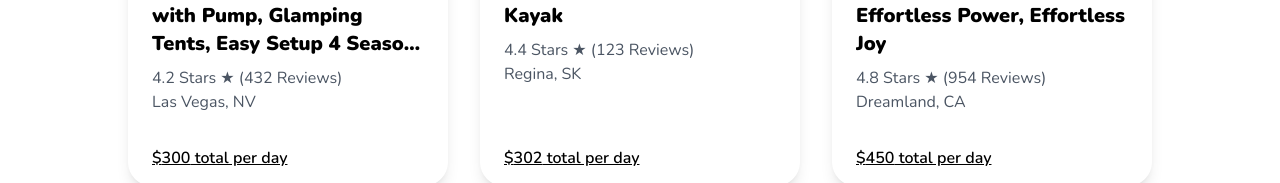
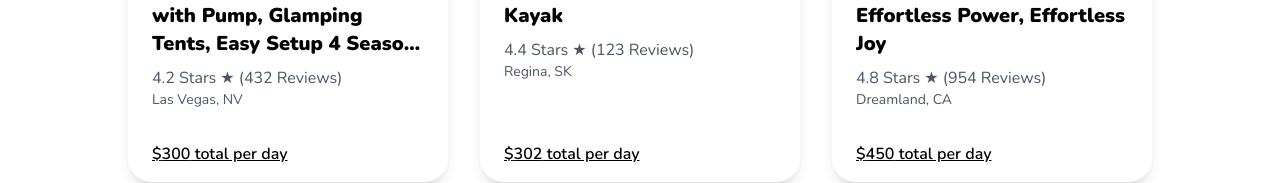
Before and after one commit to MaxLivesInTheMatrix/rec-rent, a Next.js app: page / in a window 1280 px wide. Shown: the part 522-705 px from the top of the page. Built offline with nearby package versions, Linux system fonts and the light colour scheme; what cities.json would draw is missing.

Commit message:
added modal and other stuff

```diff
--- a/app/components/Listing.tsx
+++ b/app/components/Listing.tsx
@@ -35,7 +35,7 @@ const Listing: React.FC<ListingProps> = ({
                         <p className="text-gray-600 text-base">
                             {rating} Stars ★ ({reviews} Reviews)
                         </p>
-                        <p className="text-gray-600 text-base">
+                        <p className="text-gray-600 text-sm">
                             {location}
                         </p>
                     </div>
--- a/app/listing/[slug]/page.tsx
+++ b/app/listing/[slug]/page.tsx
@@ -3,14 +3,20 @@
 import mock from "../../../public/mock.json";
 import ListingGuests from "../../components/ListingGuests";
 import ListingDates from "../../components/ListingDates";
+import useRegisterModal from "@/app/hooks/useRegisterModal";
 
 export default function Listing({ params }: { params: { slug: string } }) {
+    const registerModal = useRegisterModal();
     const id = params.slug;
 
     const product = mock.find((item) => {
         console.log("Comparing item id:", item.id.toString(), "with slug id:", id);
         return item.id.toString() === id;
     });
+
+    const bookAction = () => {
+        registerModal.onOpen();
+    }
 
     if (!product) {
         return <div className="pt-28 flex flex-col items-center">Product not found</div>;
@@ -41,7 +47,7 @@ export default function Listing({ params }: { params: { slug: string } }) {
                             <p className="text-md text-gray-600 font-semibold">${product.price} per day</p>
                             <ListingGuests />
                             <ListingDates />
-                            <button className="bg-[#81bf5c] text-white text-lg font-semibold py-2 my-4 px-4 rounded-lg">Book Now</button>
+                            <button onClick={bookAction} className="bg-[#81bf5c] text-white text-lg font-semibold py-2 my-4 px-4 rounded-lg">Book Now</button>
                         </div>
                     </div>
                 </div>
```
